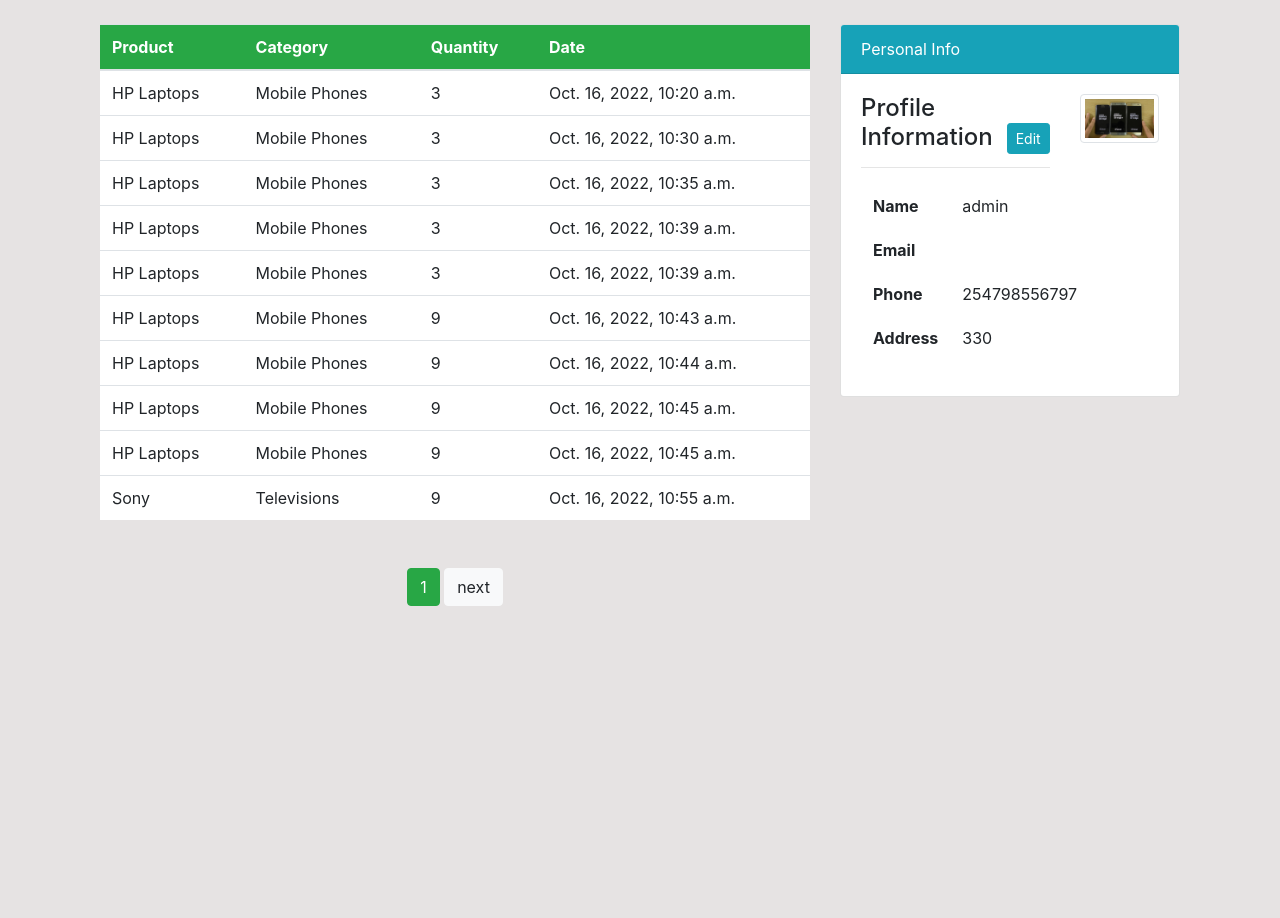
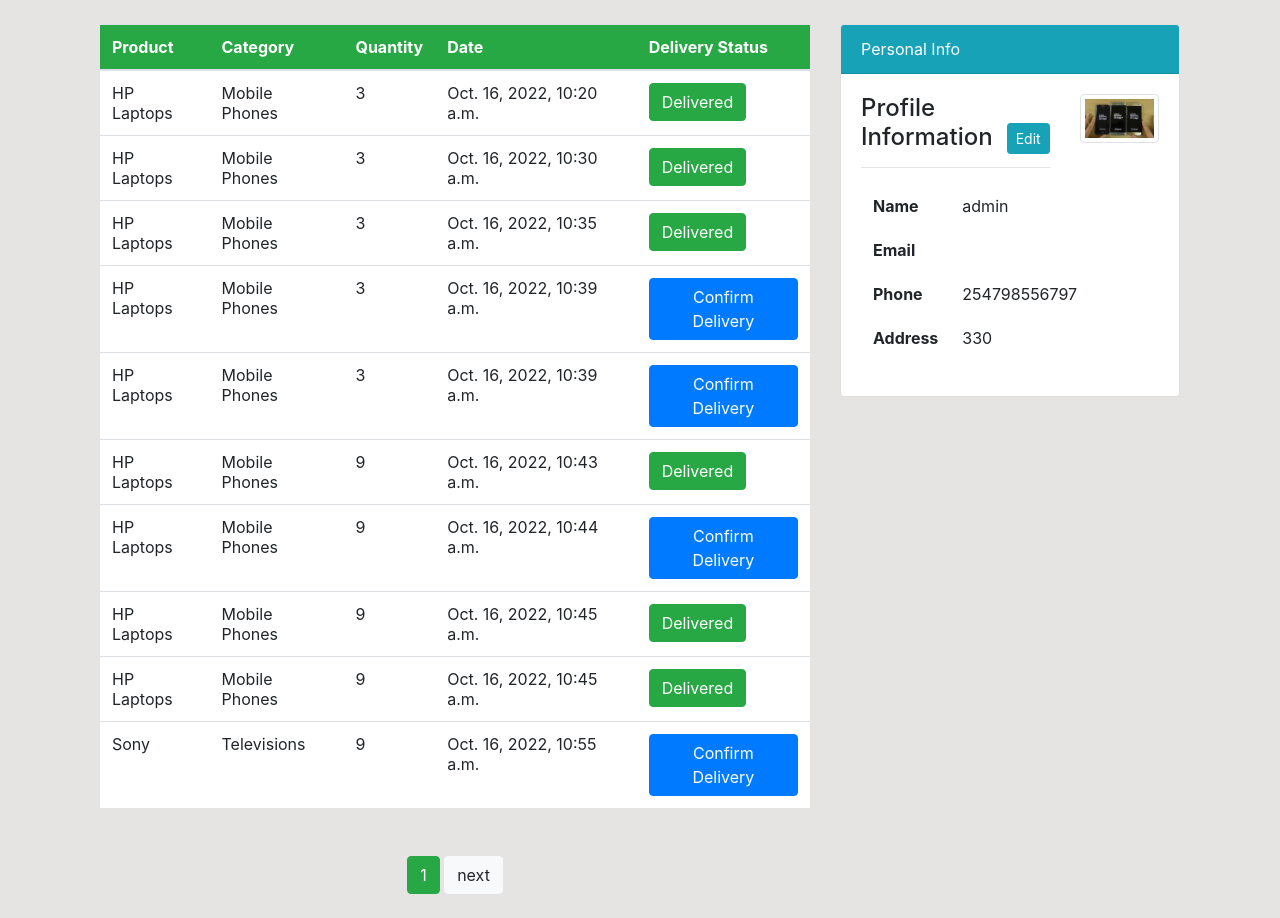
Before and after one commit to FatmaAli18/E-TAKA, a Django app: page /profile/ in a window 1280 px wide. Shown: the part 63-981 px from the top of the page. Before the commit the page ends 669 px from the top, so only its background shows below. Run offline with Django 4.2, Linux system fonts and the light colour scheme; a user stored in the database is signed in; data comes from the database, SQL or seed files in the repository; both versions use the stored data as it was after the commit; some libraries are stand-ins or nearby versions.

Commit message:
delivery confirmation update

```diff
--- a/users/models.py
+++ b/users/models.py
@@ -51,10 +51,16 @@
 
 
 class Order(models.Model):
+
+    delivery_status = (
+        ('Delivered', 'Delivered'),
+        ('Pending', 'Pending'),
+    )
     id = models.AutoField(primary_key=True)
     name = models.ForeignKey(Product, on_delete=models.CASCADE, null=True)
     staff = models.ForeignKey(User, models.CASCADE, null=True)
     order_quantity = models.PositiveIntegerField(null=True)
+    status = models.CharField(max_length=254, choices=delivery_status, default='Pending')
     date = models.DateTimeField(auto_now_add=True)
 
     def __str__(self):
--- a/users/templates/users/profile.html
+++ b/users/templates/users/profile.html
@@ -15,6 +15,7 @@
                                 <th scope="col">Category</th>
                                 <th scope="col">Quantity</th>
                                 <th scope="col">Date</th>
+                                <th scope="col">Delivery Status</th>
                             </tr>
                         </thead>
                         <tbody>
@@ -24,7 +25,19 @@
                                 <td>{{orders.name.category}}</td>
                                 <td>{{orders.order_quantity}}</td>
                                  <td>{{orders.date}}</td>
-                            </tr>
+
+                                 {% if orders.status == "Pending" %}
+                                 <td>
+                                    <a href="{% url 'confirm-order' orders.id %}">
+                                 <button type="button" class="btn btn-primary">Confirm Delivery</button>
+                                 </a>
+                                 </td>
+                                 {% else %}
+                                 <td>
+                                 <button type="button" class="btn btn-success">Delivered</button>
+                                 </td>
+                                 {% endif %}
+                                </tr>
                         {% endfor %}
 
                         </tbody>
--- a/users/urls.py
+++ b/users/urls.py
@@ -23,6 +23,7 @@
     path('login/', auth_views.LoginView.as_view(template_name='users/login.html'), name='login'),
     path('logout/', auth_views.LogoutView.as_view(template_name='users/logout.html'),name='logout'),
     path('profile/', user_views.profile, name='user-profile'),
+    path('profile/confirm-delivery/<int:pk>/', user_views.confirm_order, name="confirm-order"),
     path('profile/update/', user_views.profile_update, name='user-profile-update'),
     path('logout/', auth_views.LogoutView.as_view(template_name='user/logout.html'),name='user-logout'),
     #path('product1/', user_views.product1, name='user-product'),
--- a/users/views.py
+++ b/users/views.py
@@ -176,6 +176,17 @@
 
     return render(request, 'dashboard/order.html', context)
 
+def confirm_order(request, pk):
+    order = Order.objects.filter(id=pk)
+    order.status = 'Delivered'
+
+    for item in order:
+        item.status = 'Delivered'
+        item.save()
+        messages.success(request, "Order Updated Successfully")
+
+    return redirect('user-profile')
+
 
 def register(request):
     if request.method == 'POST':
```
Also changed, not shown: db.sqlite3, users/migrations/0006_order_status.py (added).
